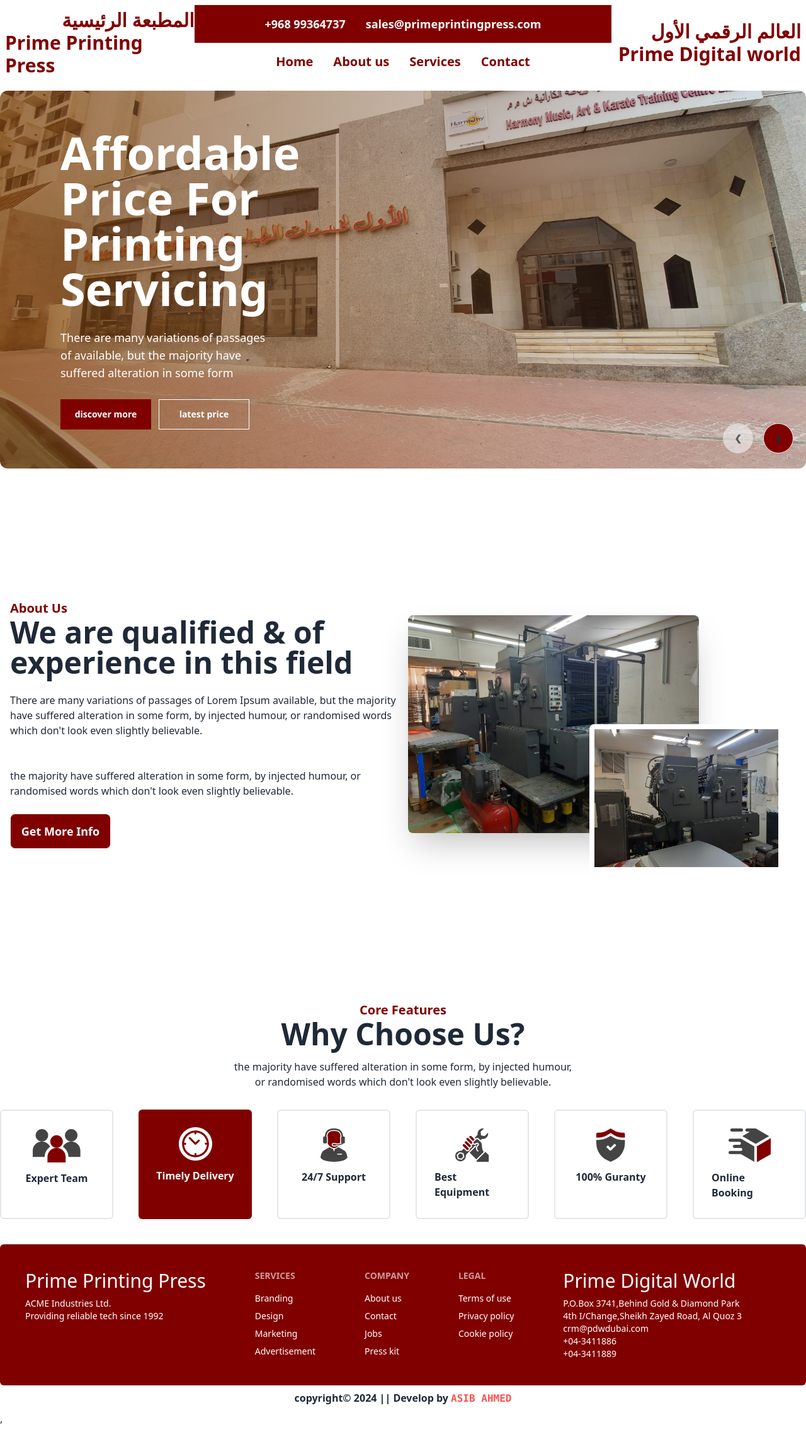
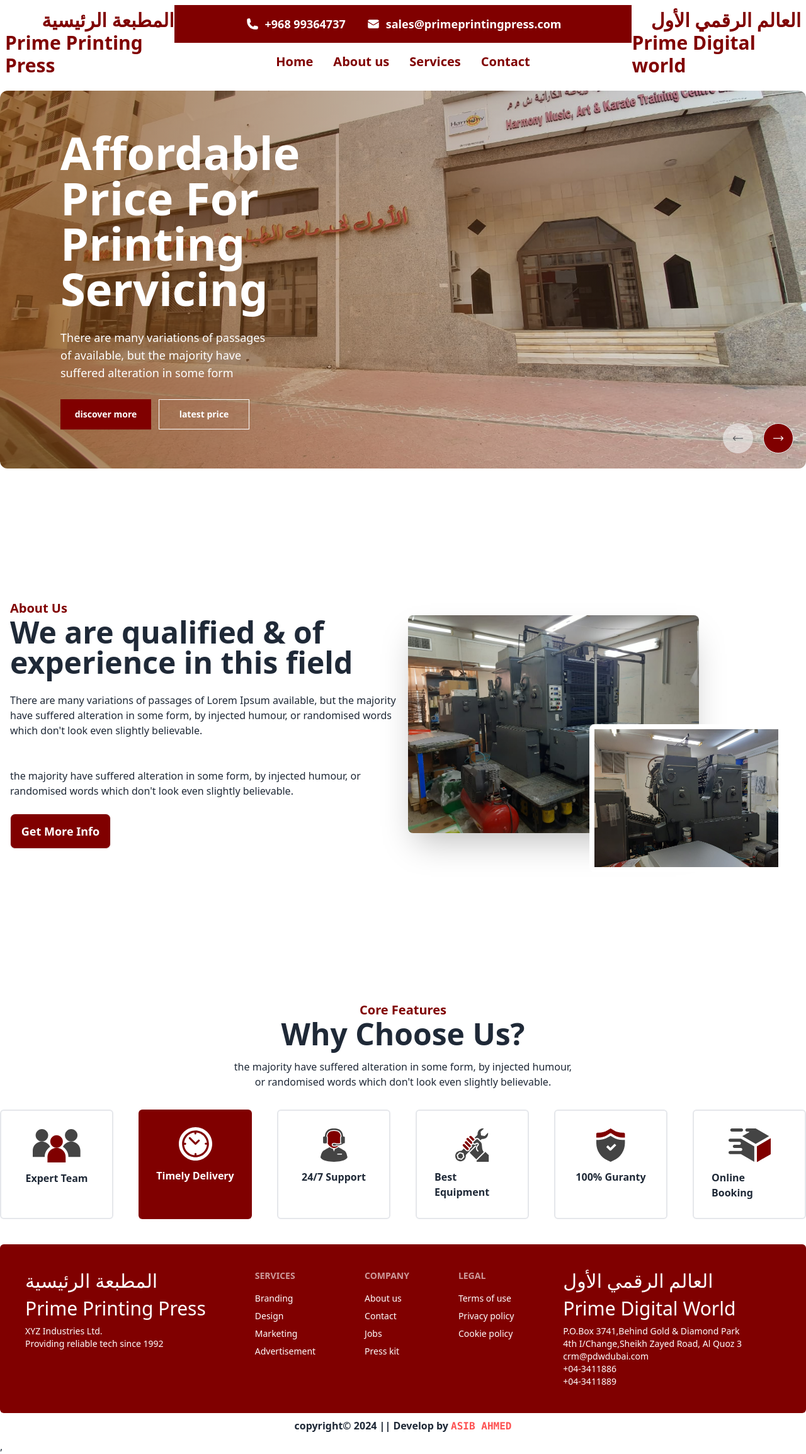
Before and after one commit to asib11/printing-press, a React (Vite) app: page / in a window 1280 px wide. Shown: the whole page at 63% size. Before the commit the page ends 2265 px from the top, so only its background shows below. Built offline with nearby package versions, Linux system fonts and the light colour scheme.

Commit message:
add icon

```diff
--- a/package.json
+++ b/package.json
@@ -10,6 +10,12 @@
     "preview": "vite preview"
   },
   "dependencies": {
+    "@fortawesome/fontawesome-svg-core": "^6.5.1",
+    "@fortawesome/free-brands-svg-icons": "^6.5.1",
+    "@fortawesome/free-regular-svg-icons": "^6.5.1",
+    "@fortawesome/free-solid-svg-icons": "^6.5.1",
+    "@fortawesome/react-fontawesome": "^0.2.0",
+    "@heroicons/react": "^2.1.1",
     "localforage": "^1.10.0",
     "match-sorter": "^6.3.1",
     "react": "^18.2.0",
--- a/src/components/Footer/Footer.jsx
+++ b/src/components/Footer/Footer.jsx
@@ -4,8 +4,9 @@ const Footer = () => {
     return (
         <footer className="footer p-10 bg-[#800000] rounded-md text-white">
             <aside>
+                <h2 className="text-3xl">المطبعة الرئيسية</h2>
                 <h2 className="text-3xl">Prime Printing Press</h2>
-                <p>ACME Industries Ltd.<br />Providing reliable tech since 1992</p>
+                <p>XYZ Industries Ltd.<br />Providing reliable tech since 1992</p>
             </aside>
             <nav>
                 <header className="footer-title">Services</header>
@@ -28,7 +29,8 @@ const Footer = () => {
                 <a className="link link-hover">Cookie policy</a>
             </nav>
             <aside>
-                <h2 className="text-3xl text-right">Prime Digital World</h2>
+                <h2 className="text-3xl">العالم الرقمي الأول</h2>
+                <h2 className="text-3xl">Prime Digital World</h2>
                 <p>
                     P.O.Box 3741,Behind Gold & Diamond Park <br />
                     4th I/Change,Sheikh Zayed Road, Al Quoz 3 <br />
--- a/src/components/Header/Header.jsx
+++ b/src/components/Header/Header.jsx
@@ -4,6 +4,8 @@ import img3 from '../../assets/banner/WhatsApp Image 2023-12-23 at 14.20.21_d92e
 import img4 from '../../assets/banner/WhatsApp Image 2023-12-23 at 14.20.22_48e9343a.jpg'
 import img5 from '../../assets/banner/WhatsApp Image 2023-12-23 at 14.20.26_3cb4d364.jpg'
 import img6 from '../../assets/banner/WhatsApp Image 2023-12-23 at 14.20.23_8d815213.jpg'
+import { ArrowLongLeftIcon, ArrowLongRightIcon, } from '@heroicons/react/24/solid'
+
 const Header = () => {
     return (
         <div className="carousel w-full rounded-xl lg:h-[600px] md:h-[500px] h-[350px] mt-2">
@@ -20,8 +22,8 @@ const Header = () => {
                     </div>
                 </div>
                 <div className="absolute flex justify-end transform -translate-y-1/2 left-5 right-5 bottom-0">
-                    <a href="#slide6" className="btn btn-circle mr-4 opacity-[0.6]">❮</a>
-                    <a href="#slide2" className="btn btn-circle bg-[#800000]">❯</a>
+                    <a href="#slide6" className="btn btn-circle mr-4 opacity-[0.6]"><ArrowLongLeftIcon className="h-5 w-6 " /></a>
+                    <a href="#slide2" className="btn btn-circle bg-[#800000]"><ArrowLongRightIcon className="h-5 w-6 text-white" /></a>
                 </div>
             </div>
             <div id="slide2" className="carousel-item relative w-full">
@@ -37,8 +39,8 @@ const Header = () => {
                     </div>
                 </div>
                 <div className="absolute flex justify-end transform -translate-y-1/2 left-5 right-5 bottom-0">
-                    <a href="#slide1" className="btn btn-circle mr-2 opacity-[0.6]">❮</a>
-                    <a href="#slide3" className="btn btn-circle bg-[#800000]">❯</a>
+                    <a href="#slide1" className="btn btn-circle mr-2 opacity-[0.6]"><ArrowLongLeftIcon className="h-5 w-6 " /></a>
+                    <a href="#slide3" className="btn btn-circle bg-[#800000]"><ArrowLongRightIcon className="h-5 w-6 text-white" /></a>
                 </div>
             </div>
             <div id="slide3" className="carousel-item relative w-full">
@@ -54,8 +56,8 @@ const Header = () => {
                     </div>
                 </div>
                 <div className="absolute flex justify-end transform -translate-y-1/2 left-5 right-5 bottom-0">
-                    <a href="#slide2" className="btn btn-circle mr-2 opacity-[0.6]">❮</a>
-                    <a href="#slide4" className="btn btn-circle bg-[#800000]">❯</a>
+                    <a href="#slide2" className="btn btn-circle mr-2 opacity-[0.6]"><ArrowLongLeftIcon className="h-5 w-6 " /></a>
+                    <a href="#slide4" className="btn btn-circle bg-[#800000]"><ArrowLongRightIcon className="h-5 w-6 text-white" /></a>
                 </div>
             </div>
             <div id="slide4" className="carousel-item relative w-full">
@@ -71,8 +73,8 @@ const Header = () => {
                     </div>
                 </div>
                 <div className="absolute flex justify-end transform -translate-y-1/2 left-5 right-5 bottom-0">
-                    <a href="#slide3" className="btn btn-circle mr-2 opacity-[0.6]">❮</a>
-                    <a href="#slide5" className="btn btn-circle bg-[#800000]">❯</a>
+                    <a href="#slide3" className="btn btn-circle mr-2 opacity-[0.6]"><ArrowLongLeftIcon className="h-5 w-6 " /></a>
+                    <a href="#slide5" className="btn btn-circle bg-[#800000]"><ArrowLongRightIcon className="h-5 w-6 text-white" /></a>
                 </div>
             </div>
             <div id="slide5" className="carousel-item relative w-full">
@@ -88,8 +90,8 @@ const Header = () => {
                     </div>
                 </div>
                 <div className="absolute flex justify-end transform -translate-y-1/2 left-5 right-5 bottom-0">
-                    <a href="#slide4" className="btn btn-circle mr-2 opacity-[0.6]">❮</a>
-                    <a href="#slide6" className="btn btn-circle bg-[#800000]">❯</a>
+                    <a href="#slide4" className="btn btn-circle mr-2 opacity-[0.6]"><ArrowLongLeftIcon className="h-5 w-6 " /></a>
+                    <a href="#slide6" className="btn btn-circle bg-[#800000]"><ArrowLongRightIcon className="h-5 w-6 text-white" /></a>
                 </div>
             </div>
             <div id="slide6" className="carousel-item relative w-full">
@@ -105,8 +107,8 @@ const Header = () => {
                     </div>
                 </div>
                 <div className="absolute flex justify-end transform -translate-y-1/2 left-5 right-5 bottom-0">
-                    <a href="#slide5" className="btn btn-circle mr-2 opacity-[0.6]">❮</a>
-                    <a href="#slide1" className="btn btn-circle bg-[#800000]">❯</a>
+                    <a href="#slide5" className="btn btn-circle mr-2 opacity-[0.6]"><ArrowLongLeftIcon className="h-5 w-6 " /></a>
+                    <a href="#slide1" className="btn btn-circle bg-[#800000]"><ArrowLongRightIcon className="h-5 w-6 text-white" /></a>
                 </div>
             </div>
         </div>
--- a/src/components/Navbar/Navbar.jsx
+++ b/src/components/Navbar/Navbar.jsx
@@ -1,5 +1,5 @@
 import { Link } from "react-router-dom";
-
+import { EnvelopeIcon, PhoneIcon, } from '@heroicons/react/24/solid'
 
 const Navbar = () => {
     const navbarItem = <>
@@ -37,8 +37,8 @@ const Navbar = () => {
                             navbarItem
                         }
                         <div className="bg-[#800000] text-white rounded-xl">
-                        <li ><Link>+968 99364737</Link></li>
-                        <li ><Link>sales@primeprintingpress.com</Link></li>
+                        <li ><Link><PhoneIcon className="h-4 w-4" />+968 99364737</Link></li>
+                        <li ><Link><EnvelopeIcon className="h-4 w-4" />sales@primeprintingpress.com</Link></li>
                         </div>
                     </ul>
                 </div>
@@ -54,8 +54,8 @@ const Navbar = () => {
             <div className="navbar-center hidden lg:flex flex-col">
 
                 <ul className="menu menu-horizontal text-lg px-24 font-semibold bg-[#800000] text-white">
-                    <li><Link>+968 99364737</Link></li>
-                    <li><Link>sales@primeprintingpress.com</Link></li>
+                    <li><Link><PhoneIcon className="h-5 w-6 " />+968 99364737</Link></li>
+                    <li><Link><EnvelopeIcon className="h-5 w-6 " />sales@primeprintingpress.com</Link></li>
                 </ul>
                 <ul className="menu menu-horizontal px-1 text-xl font-semibold">
                     {/* <li><a>Item 1</a></li>
```
Also changed, not shown: 1 other file (tests, documents, lock files or other folders).
